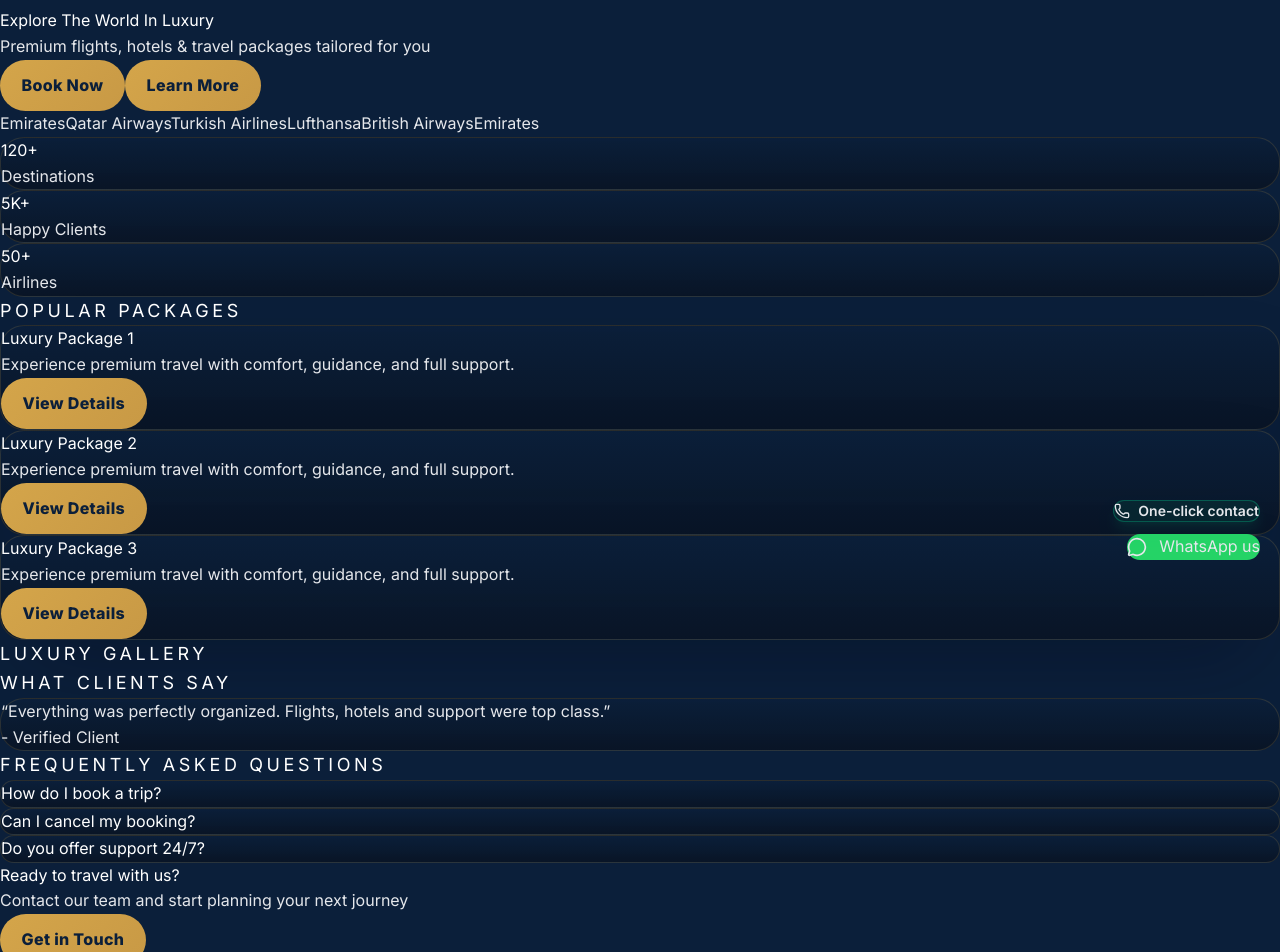
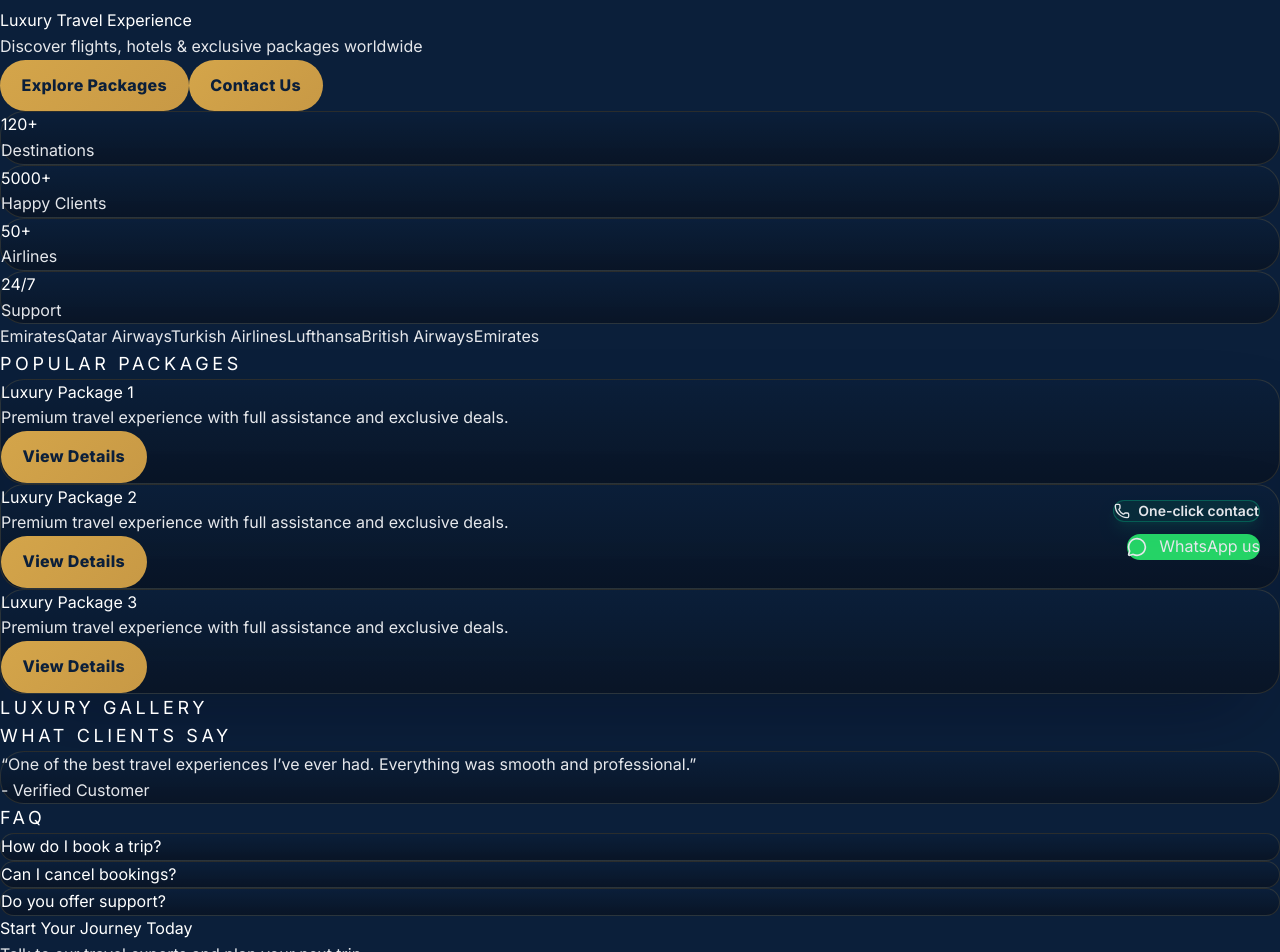
Before and after one commit to abdirahmancadiir-star/sakhir-travel-agency, a React (Vite) app: page / in a window 1280 px wide. Shown: the part 220-1172 px from the top of the page. Built offline with nearby package versions, Linux system fonts and the light colour scheme; no server answers; grey boxes are pictures that could not be loaded; the HTML template or start-up script is replaced by a standard one.

Commit message:
Update Home.tsx

```diff
--- a/src/pages/Home.tsx
+++ b/src/pages/Home.tsx
@@ -4,8 +4,8 @@ const Home: React.FC = () => {
   return (
     <div className="home-container">
 
-      {/* HERO */}
-      <section className="hero-section relative">
+      {/* HERO (keep strong & premium) */}
+      <section className="hero-section">
         <video className="hero-video" autoPlay muted loop>
           <source src="/assets/hero.mp4" type="video/mp4" />
         </video>
@@ -13,18 +13,41 @@ const Home: React.FC = () => {
         <div className="hero-overlay" />
 
         <div className="hero-content">
-          <h1>Explore The World In Luxury</h1>
-          <p>Premium flights, hotels & travel packages tailored for you</p>
+          <h1>Luxury Travel Experience</h1>
+          <p>Discover flights, hotels & exclusive packages worldwide</p>
 
-          <div className="hero-buttons">
-            <button className="brand-button">Book Now</button>
-            <button className="brand-button secondary">Learn More</button>
+          <div className="hero-actions">
+            <button className="brand-button">Explore Packages</button>
+            <button className="brand-button secondary">Contact Us</button>
           </div>
         </div>
       </section>
 
-      {/* AIRLINE MARQUEE (adds richness) */}
-      <section className="marquee">
+      {/* STATS (this is what makes it feel “alive”) */}
+      <section className="stats-section">
+        <div className="brand-card">
+          <h2>120+</h2>
+          <p>Destinations</p>
+        </div>
+
+        <div className="brand-card">
+          <h2>5000+</h2>
+          <p>Happy Clients</p>
+        </div>
+
+        <div className="brand-card">
+          <h2>50+</h2>
+          <p>Airlines</p>
+        </div>
+
+        <div className="brand-card">
+          <h2>24/7</h2>
+          <p>Support</p>
+        </div>
+      </section>
+
+      {/* AIRLINE MARQUEE (adds luxury feel back) */}
+      <section className="marquee-section">
         <div className="marquee-track">
           <span>Emirates</span>
           <span>Qatar Airways</span>
@@ -35,25 +58,7 @@ const Home: React.FC = () => {
         </div>
       </section>
 
-      {/* STATS (animated feel but simple structure) */}
-      <section className="stats-section">
-        <div className="brand-card">
-          <h2>120+</h2>
-          <p>Destinations</p>
-        </div>
-
-        <div className="brand-card">
-          <h2>5K+</h2>
-          <p>Happy Clients</p>
-        </div>
-
-        <div className="brand-card">
-          <h2>50+</h2>
-          <p>Airlines</p>
-        </div>
-      </section>
-
-      {/* PACKAGES */}
+      {/* PACKAGES (keep clean but not empty) */}
       <section className="section">
         <h2 className="section-title">Popular Packages</h2>
 
@@ -64,7 +69,7 @@ const Home: React.FC = () => {
 
               <h3>Luxury Package {i}</h3>
               <p>
-                Experience premium travel with comfort, guidance, and full support.
+                Premium travel experience with full assistance and exclusive deals.
               </p>
 
               <button className="brand-button">View Details</button>
@@ -73,7 +78,7 @@ const Home: React.FC = () => {
         </div>
       </section>
 
-      {/* LUXURY GALLERY */}
+      {/* GALLERY (this is what adds “wow” effect) */}
       <section className="section dark-section">
         <h2 className="section-title">Luxury Gallery</h2>
 
@@ -84,35 +89,35 @@ const Home: React.FC = () => {
         </div>
       </section>
 
-      {/* TESTIMONIALS (clean but not empty) */}
+      {/* TESTIMONIALS (not empty, not overdone) */}
       <section className="section">
         <h2 className="section-title">What Clients Say</h2>
 
-        <div className="testimonial-card brand-card">
+        <div className="brand-card testimonial-card">
           <p>
-            “Everything was perfectly organized. Flights, hotels and support were top class.”
+            “One of the best travel experiences I’ve ever had. Everything was smooth and professional.”
           </p>
-          <span>- Verified Client</span>
+          <span>- Verified Customer</span>
         </div>
       </section>
 
-      {/* FAQ (still compact but not ugly) */}
+      {/* FAQ (clean but not ugly) */}
       <section className="section">
-        <h2 className="section-title">Frequently Asked Questions</h2>
+        <h2 className="section-title">FAQ</h2>
 
         <div className="faq-grid">
           <div className="brand-card">How do I book a trip?</div>
-          <div className="brand-card">Can I cancel my booking?</div>
-          <div className="brand-card">Do you offer support 24/7?</div>
+          <div className="brand-card">Can I cancel bookings?</div>
+          <div className="brand-card">Do you offer support?</div>
         </div>
       </section>
 
       {/* CONTACT CTA */}
       <section className="cta-section">
-        <h2>Ready to travel with us?</h2>
-        <p>Contact our team and start planning your next journey</p>
+        <h2>Start Your Journey Today</h2>
+        <p>Talk to our travel experts and plan your next trip</p>
 
-        <button className="brand-button">Get in Touch</button>
+        <button className="brand-button">Contact Us</button>
       </section>
 
       {/* WHATSAPP FLOAT */}
```
